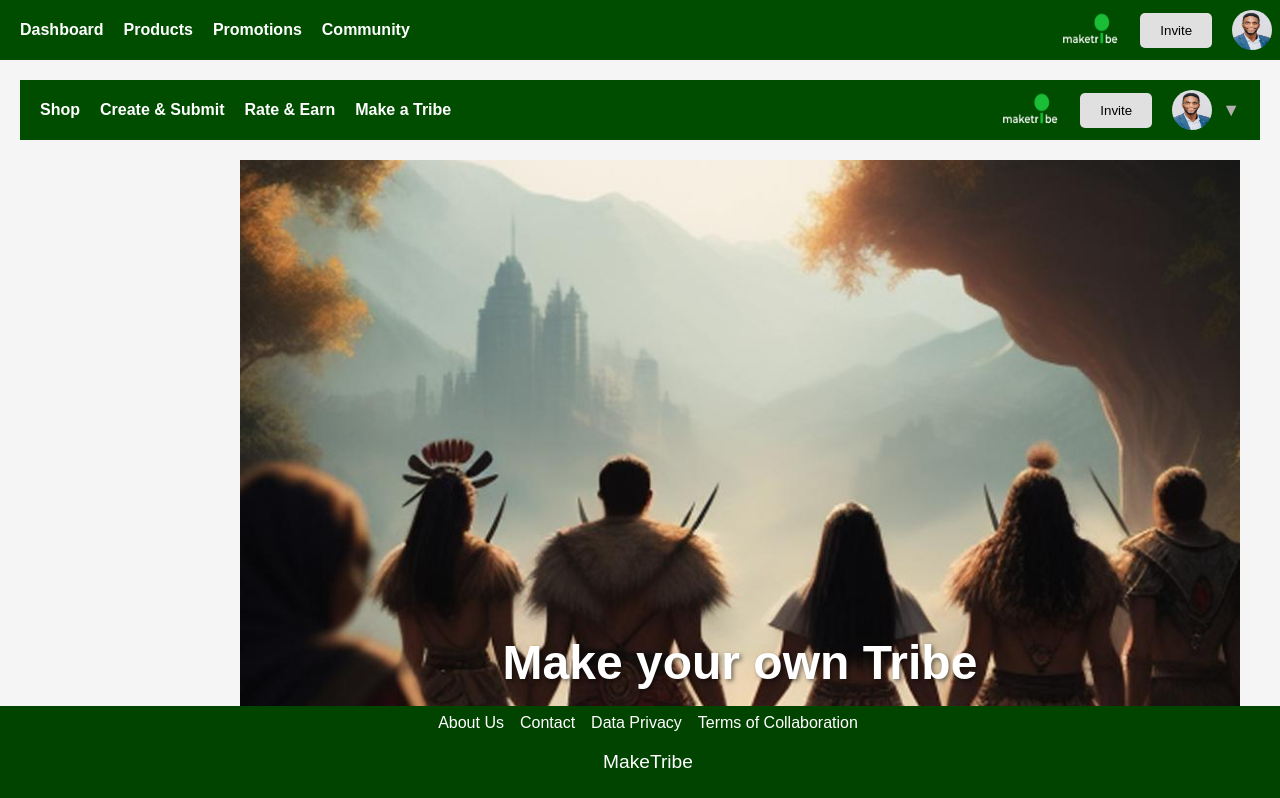
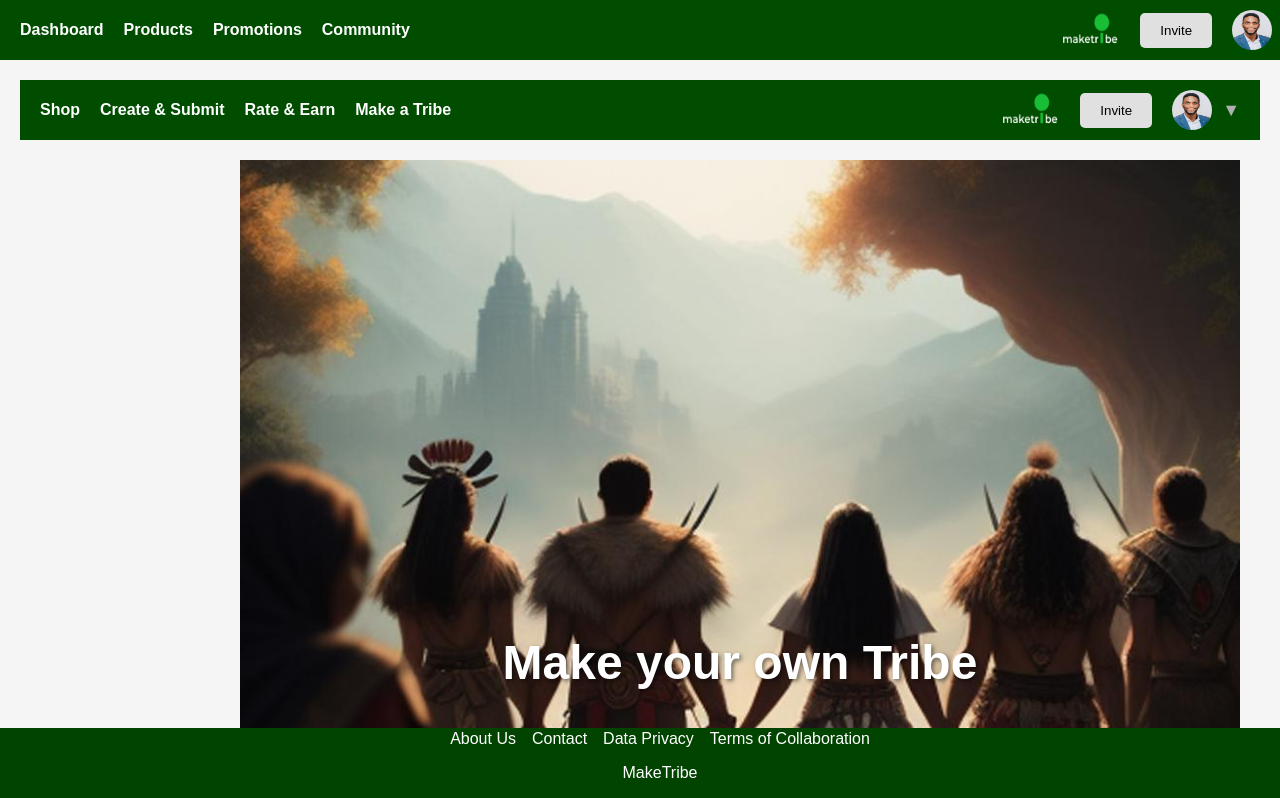
Before and after one commit to sonagal/maketribe, a React (Create React App) app: page /consumer in a window 1280 px wide. Shown: the top 798 px of the page. Built offline with nearby package versions, Linux system fonts and the light colour scheme.

Commit message:
reduce footer height once again

```diff
--- a/src/components/Footer.css
+++ b/src/components/Footer.css
@@ -2,12 +2,12 @@
 .footer {
     background-color: #004400;
     color: white;
-    padding: 0.5rem;
+    padding: 2px 20px;
     text-align: center;
   }
 
   .footer-links {
-    margin-bottom: 0.5rem;
+    margin-bottom: 0.3rem;
   }
 
   .footer-links a {
@@ -21,5 +21,5 @@
   }
 
   .footer-branding {
-    font-size: 1.2rem;
+    font-size: 1rem;
   }
```
